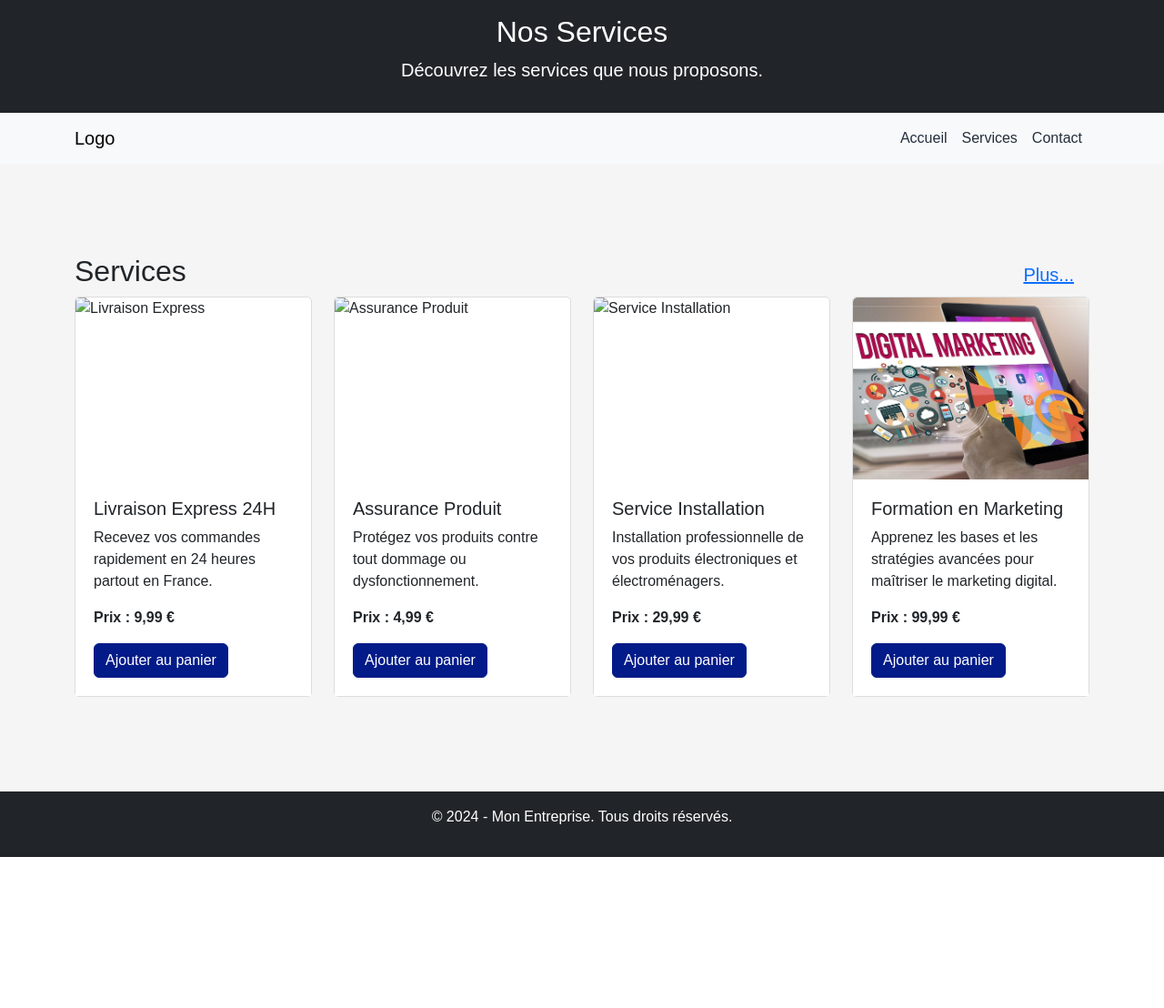
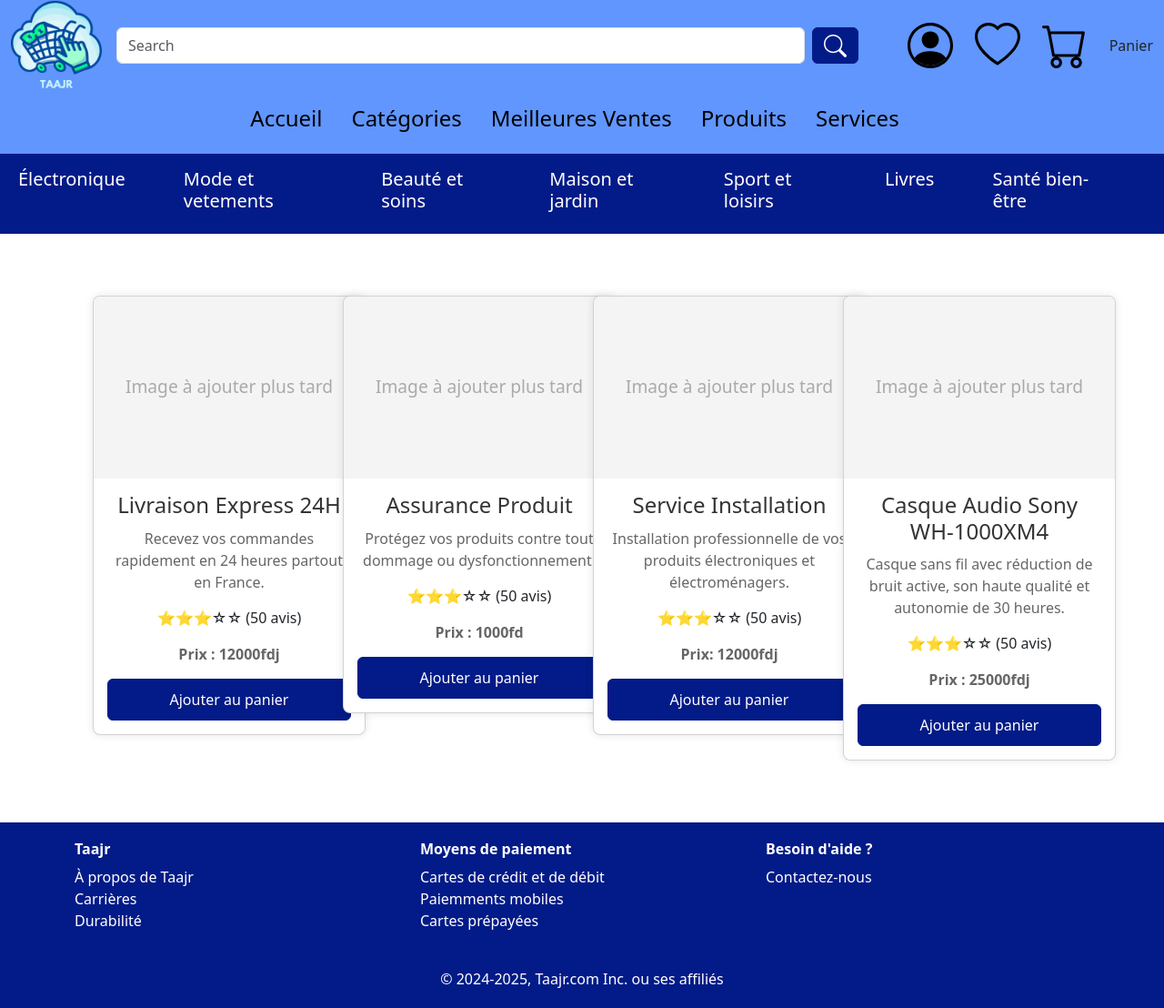
Before and after one commit to haki24gamer/Taajr, a Flask app: page /Services in a window 1280 px wide. Shown: the whole page at 91% size. Before the commit the page ends 942 px from the top, so only its background shows below. Run offline with Flask 3, Linux system fonts and the light colour scheme; some libraries are stand-ins or nearby versions.

Commit message:
Update Services.html

```diff
--- a/templates/Services.html
+++ b/templates/Services.html
@@ -1,176 +1,66 @@
-<!DOCTYPE html>
-<html lang="fr">
-<head>
-    <meta charset="UTF-8">
-    <meta name="viewport" content="width=device-width, initial-scale=1.0">
-    <title>Page de Services</title>
-    <!-- Lien vers Bootstrap -->
-    <link href="https://cdn.jsdelivr.net/npm/bootstrap@5.3.0-alpha1/dist/css/bootstrap.min.css" rel="stylesheet" integrity="sha384-KyZXEJ0KEm1TgsTk0TUvETgG8ChgtI6e4tscxlGhrqgD30OsrAn4xRhX9ZW2LZ3x" crossorigin="anonymous">
-    <style>
-        body {
-            font-family: 'Arial', sans-serif;
-            margin: 0;
-            padding: 0;
-        }
+  {% extends "layout.html" %}
 
-        header {
-            background-color: #232f3e;
-            color: white;
-            text-align: center;
-            padding: 50px 0;
-        }
+{% block title %}Accueil - Taajr{% endblock %}
 
-        .navbar {
-            background-color: #f8f9fa;
-        }
-
-        .navbar-nav .nav-link {
-            color: #232f3e;
-        }
-
-        .services {
-            background-color: #f5f5f5;
-            padding-top: 50px;
-            padding-bottom: 50px;
-        }
-
-        .card {
-            border: 1px solid #ddd;
-            border-radius: 5px;
-            margin-bottom: 30px;
-        }
-
-        .card-title {
-            font-size: 1.25rem;
-        }
-
-        .card-body {
-            background-color: white;
-            padding: 20px;
-        }
-
-        footer {
-            background-color: #232f3e;
-            color: white;
-            text-align: center;
-            padding: 20px 0;
-        }
-
-        .card-img-top {
-            height: 200px;
-            object-fit: cover;
-        }
-
-        .fw-bold {
-            font-weight: bold;
-        }
-
-        .btn-primary {
-            background-color: #031B88;
-            border-color: #031B88;
-        }
-    </style>
-</head>
-<body>
-    <!-- En-tête -->
-    <header class="bg-dark text-white py-3">
-        <div class="container">
-            <h1 class="h2">Nos Services</h1>
-            <p class="lead">Découvrez les services que nous proposons.</p>
-        </div>
-    </header>
-
-    <!-- Navigation -->
-    <nav class="navbar navbar-expand-lg navbar-light bg-light">
-        <div class="container">
-            <a class="navbar-brand" href="#">Logo</a>
-            <button class="navbar-toggler" type="button" data-bs-toggle="collapse" data-bs-target="#navbarNav" aria-controls="navbarNav" aria-expanded="false" aria-label="Toggle navigation">
-                <span class="navbar-toggler-icon"></span>
-            </button>
-            <div class="collapse navbar-collapse" id="navbarNav">
-                <ul class="navbar-nav ms-auto">
-                    <li class="nav-item">
-                        <a class="nav-link" href="#">Accueil</a>
-                    </li>
-                    <li class="nav-item">
-                        <a class="nav-link" href="#">Services</a>
-                    </li>
-                    <li class="nav-item">
-                        <a class="nav-link" href="#">Contact</a>
-                    </li>
-                </ul>
-            </div>
-        </div>
-    </nav>
-
-    <!-- Section des services -->
-    <section class="services">
-        <div class="container">
-            <div class="d-flex justify-content-between align-items-center mt-5">
-                <h2>Services</h2>
-                <a href="#" class="btn btn-link btn-lg">Plus...</a>
-            </div>
-
+{% block content %}
+    <div class="product-container">
         <div class="row">
-                <div class="col-md-3 col-sm-6 mb-4">
-                    <div class="card">
-                        <img src="https://via.placeholder.com/400x200" class="card-img-top" alt="Livraison Express">
+            <!-- Service 1 -->
+            <div class="col-md-3">
+                <div class="card product-card">
+                    <div class="card-img-top">Image à ajouter plus tard</div>
                     <div class="card-body">
                         <h5 class="card-title">Livraison Express 24H</h5>
                         <p class="card-text">Recevez vos commandes rapidement en 24 heures partout en France.</p>
-                            <p class="card-text fw-bold">Prix : 9,99 €</p>
+                        <p class="rating">⭐⭐⭐☆☆ (50 avis)</p>
+                        <p class="card-text fw-bold">Prix : 12000fdj</p>
                         <button class="btn btn-primary">Ajouter au panier</button>
                     </div>
                 </div>
             </div>
 
-                <div class="col-md-3 col-sm-6 mb-4">
-                    <div class="card">
-                        <img src="https://via.placeholder.com/400x200" class="card-img-top" alt="Assurance Produit">
+            <!-- Service 2 -->
+            <div class="col-md-3">
+                <div class="card product-card">
+                    <div class="card-img-top">Image à ajouter plus tard</div>
                     <div class="card-body">
                         <h5 class="card-title">Assurance Produit</h5>
                         <p class="card-text">Protégez vos produits contre tout dommage ou dysfonctionnement.</p>
-                            <p class="card-text fw-bold">Prix : 4,99 €</p>
+                        <p class="rating">⭐⭐⭐☆☆ (50 avis)</p>
+                        <p class="card-text fw-bold">Prix : 1000fd</p>
                         <button class="btn btn-primary">Ajouter au panier</button>
                     </div>
                 </div>
             </div>
 
-                <div class="col-md-3 col-sm-6 mb-4">
-                    <div class="card">
-                        <img src="https://via.placeholder.com/400x200" class="card-img-top" alt="Service Installation">
+
+            <!-- Service 3 -->
+            <div class="col-md-3">
+                <div class="card product-card">
+                    <div class="card-img-top">Image à ajouter plus tard</div>
                     <div class="card-body">
                         <h5 class="card-title">Service Installation</h5>
                         <p class="card-text">Installation professionnelle de vos produits électroniques et électroménagers.</p>
-                            <p class="card-text fw-bold">Prix : 29,99 €</p>
+                        <p class="rating">⭐⭐⭐☆☆ (50 avis)</p>
+                        <p class="card-text fw-bold">Prix: 12000fdj </p>
                         <button class="btn btn-primary">Ajouter au panier</button>
                     </div>
                 </div>
             </div>
-
-                <div class="col-md-3 col-sm-6 mb-4">
-                    <div class="card">
-                        <img src="/static/Images/formation-marketing-digital.jpg" class="card-img-top" alt="Formation en Marketing">
+            <!-- Service 4 -->
+            <div class="col-md-3">
+                <div class="card product-card">
+                    <div class="card-img-top">Image à ajouter plus tard</div>
                     <div class="card-body">
-                            <h5 class="card-title">Formation en Marketing</h5>
-                            <p class="card-text">Apprenez les bases et les stratégies avancées pour maîtriser le marketing digital.</p>
-                            <p class="card-text fw-bold">Prix : 99,99 €</p>
+                        <h5 class="card-title">Casque Audio Sony WH-1000XM4</h5>
+                        <p class="card-text">Casque sans fil avec réduction de bruit active, son haute qualité et autonomie de 30 heures.</p>
+                        <p class="rating">⭐⭐⭐☆☆ (50 avis)</p>
+                        <p class="card-text fw-bold">Prix : 25000fdj</p>
                         <button class="btn btn-primary">Ajouter au panier</button>
                     </div>
                 </div>
             </div>
         </div>
     </div>
-    </section>
 
-    <!-- Pied de page -->
-    <footer class="bg-dark text-white py-3">
-        <div class="container text-center">
-            <p>&copy; 2024 - Mon Entreprise. Tous droits réservés.</p>
-        </div>
-    </footer>
-
-    <!-- Lien vers les scripts Bootstrap -->
-    <script src="https://cdn.jsdelivr.net/npm/bootstrap@5.3.0-alpha1/dist/js/bootstrap.bundle.min.js" integrity="sha384-pzjw8f+ua7Kw1TIq0L9aNUx3QJ3z75wAi7Z2sq6dfA3wnXK6A4MHTFVxQFvmEJ5Q" crossorigin="anonymous"></script>
-</body>
-</html>
+{% endblock %}
```
Lines whose indentation alone changed are shown as unchanged.
